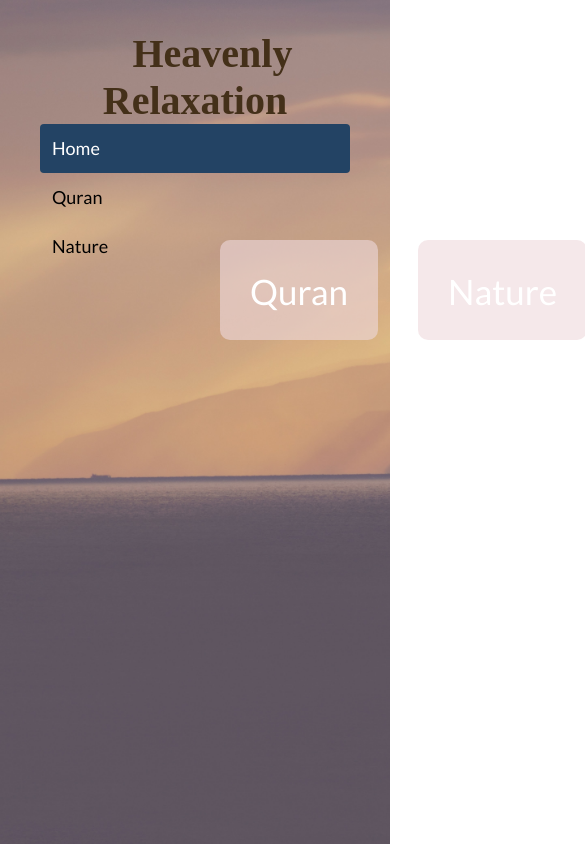
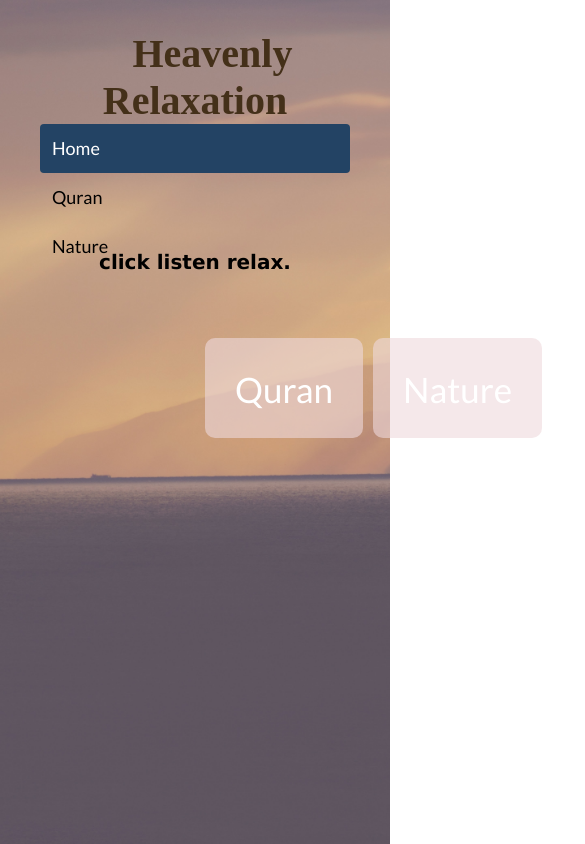
Before and after one commit to arwaali96/heavenly-relaxation, a React (Create React App) app: page / in a window 390 px wide. Shown: the whole page, 585 px wide, since content can reach past the window. Built offline with nearby package versions, Linux system fonts and the light colour scheme.

Commit message:
added phrase to home

```diff
--- a/src/App.css
+++ b/src/App.css
@@ -16,12 +16,24 @@ body {
   justify-content: center;
 }
 
+.phrase {
+  display: flex;
+  flex-direction: column;
+  align-items: center;
+  justify-content: center;
+  font-family: 'Lucida Sans', 'Lucida Sans Regular', 'Lucida Grande', 'Lucida Sans Unicode', Geneva, Verdana, sans-serif;
+  font-size: 60px;
+  color: black;
+  padding-top: 200px;
+  font-weight: bold;
+}
+
 .main-btns{
   display: flex;
   align-items: center;
   justify-content: space-evenly;
   padding: 200px;
-  padding-top: 240px;
+  padding-top: 40px;
 }
 
 .main-btns .link {
@@ -34,8 +46,8 @@ body {
   font-size: 35px;
   background-color: rgba(238, 217, 220, 0.6);
   border-radius: 10px;
-  margin-right: 20px;
-  margin-left: 20px;
+  margin-right: 15px;
+  margin-left: 15px;
 }
 
 .main-btns .link:hover {
@@ -113,6 +125,15 @@ body {
   .sound-type{
     margin-top: 220px;
     color: white;
+  }
+
+  .phrase {
+    padding-top: 250px;
+    font-size: 20px;
+  }
+  .main-btns .link {
+    margin-left: 5px;
+    margin-right: 5px;
   }
 }
 
--- a/src/components/Home.js
+++ b/src/components/Home.js
@@ -6,6 +6,9 @@ const Home = () => {
             height: '100vh',
             width: "100vw"
         }}>
+            <div className="phrase">
+                <p>click listen relax.</p> <br />
+            </div>
             <div className="main-btns">
                 <a className="link" href="/quran" >Quran</a>
                 <a className="link" href="/nature">Nature</a>
```
